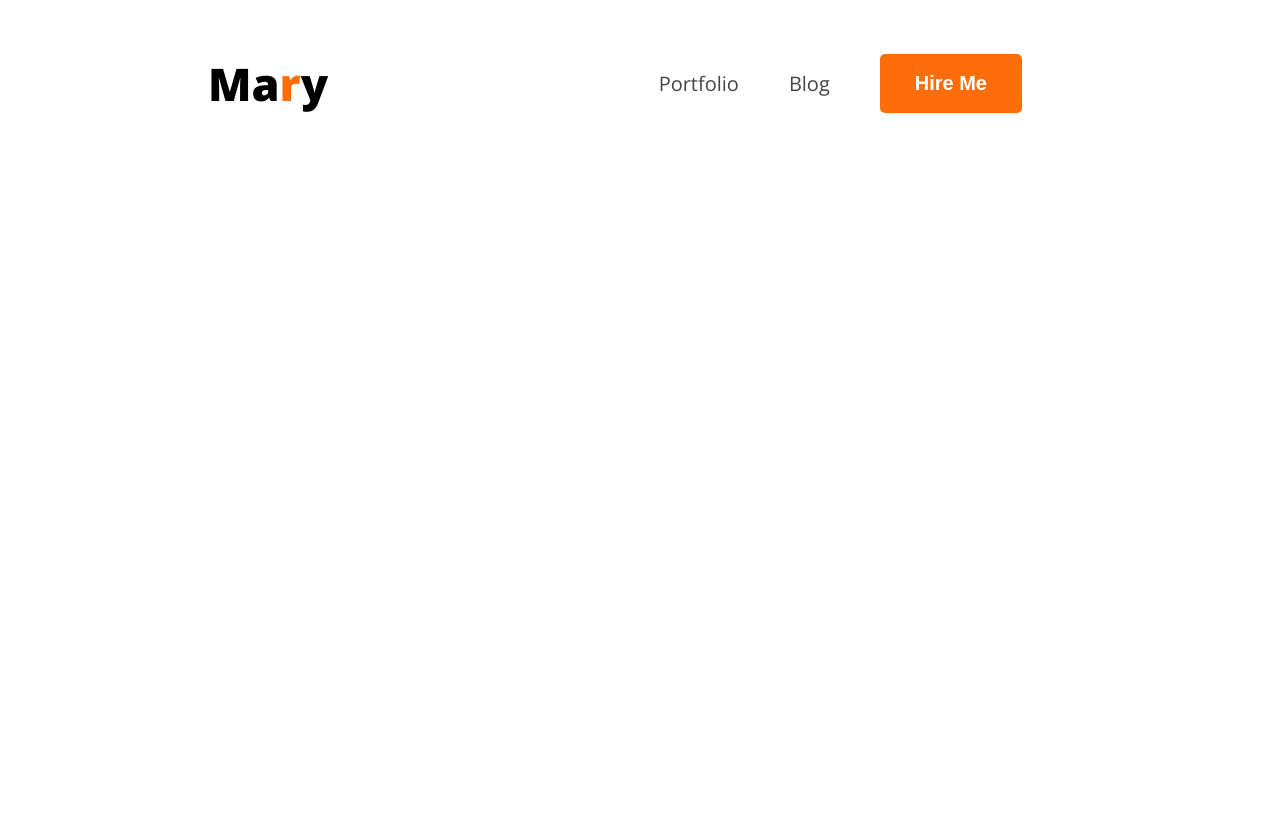
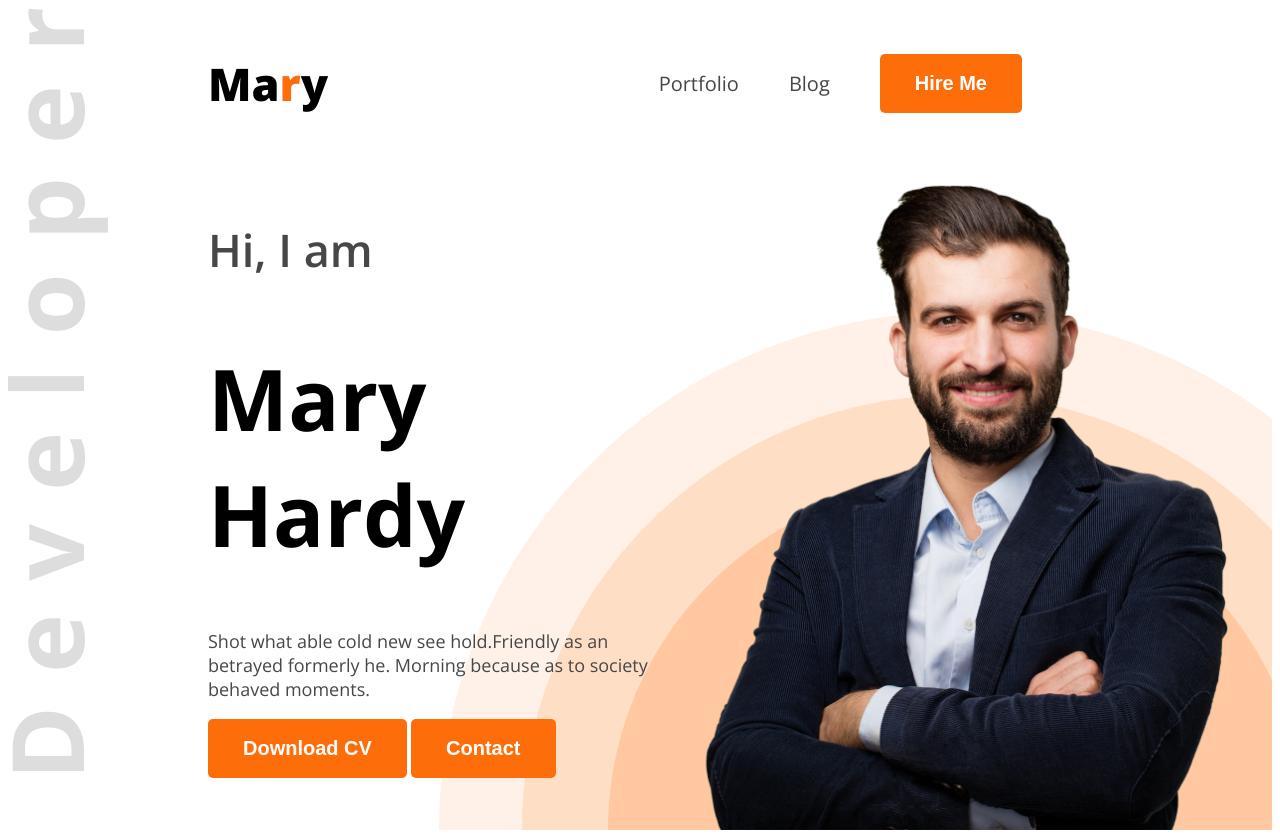
Before and after one commit to connectjibonkrishna/webdeveloper-portfolio, a plain HTML site: page index.html in a window 1280 px wide. Before the commit the page ends 800 px from the top, so only its background shows below. Drawn offline with nearby package versions, Linux system fonts and the light colour scheme.

Commit message:
completed header section

```diff
--- a/index.html
+++ b/index.html
@@ -10,7 +10,7 @@
     <link rel="stylesheet" href="style.css">
 </head>
 <body class="open-sans-normal">
-    <header>
+    <header class="header">
         <nav>
             <h3 class="nav-title">Ma<span class="text-primary">r</span>y</h3>
             <ul>
@@ -19,6 +19,18 @@
                 <li><a href=""><button class="btn-primary">Hire Me</button></a></li>
             </ul>
         </nav>
+        <div class="banner">
+            <div class="banner-content">
+                <h4 class="banner-greetings dark-2">Hi, I am</h4>
+                <h1 class="banner-title">Mary Hardy</h1>
+                <p class="banner-description dark-2">
+                    Shot what able cold new see hold.Friendly as an betrayed formerly he. Morning because as to society behaved moments.
+                </p>
+                <button class="btn-primary">Download CV</button>
+                <button class="btn-primary">Contact</button>
+            </div>
+            <img class="banner-profile-pic" src="./images/hardy.png" alt="hardry">
+        </div>
     </header>
     <main>
 
--- a/style.css
+++ b/style.css
@@ -55,3 +55,39 @@ nav ul {
     display: flex;
     align-items: center;
 }
+
+/* Header */
+.header{
+    background-image: url("./images/developer.png"), url("./images/header_bg.png");
+    background-repeat: no-repeat;
+    background-position: top left, bottom right;
+}
+
+/* Banner styles */
+.banner{
+    display: flex;
+    justify-content: space-between;
+    margin: 0 35px 0 200px;
+}
+
+.banner-content{
+    max-width: 580px;
+}
+
+.banner-greetings {
+   font-size: 45px;
+   font-weight: 600;
+}
+
+.banner-title{
+    font-weight: bold;
+    font-size: 85px;
+}
+
+.banner-description{
+    font-size: 18px;
+}
+
+.banner-profile-pic{
+    width: 580px;
+}
```
